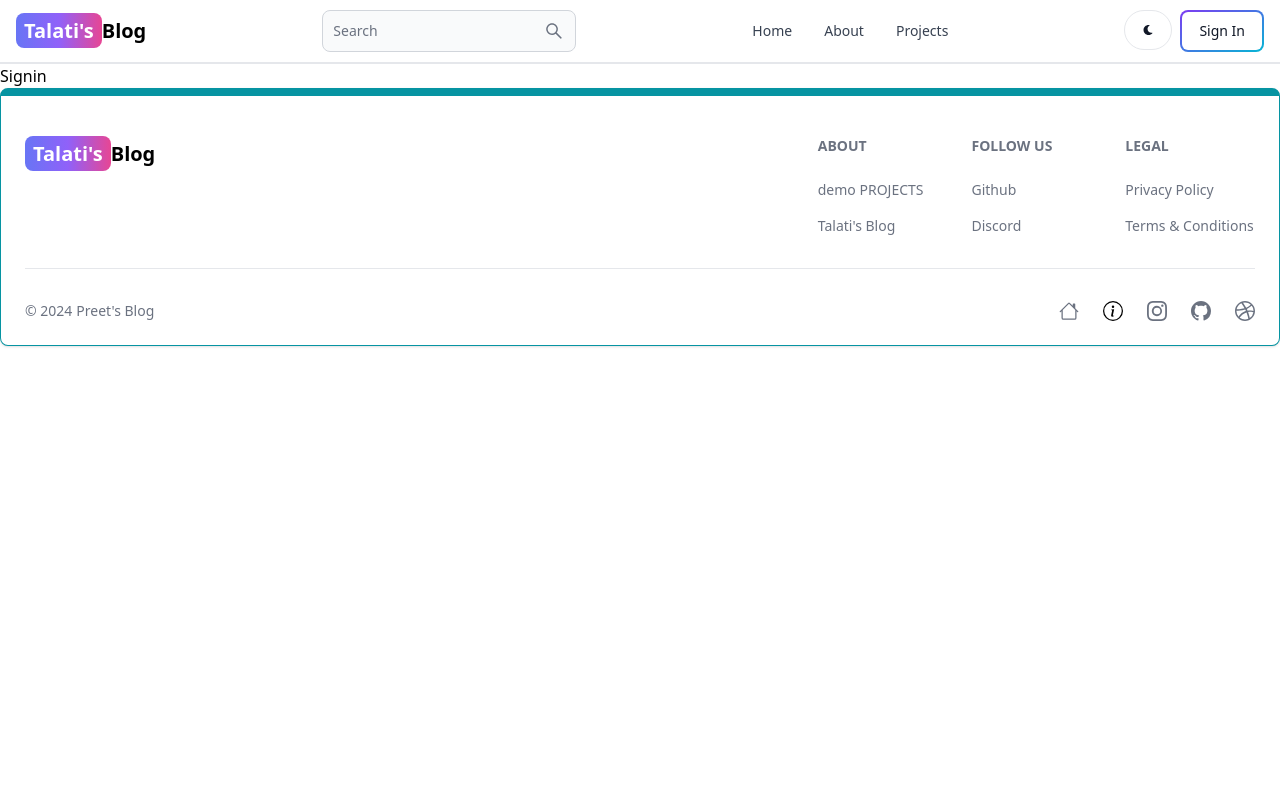
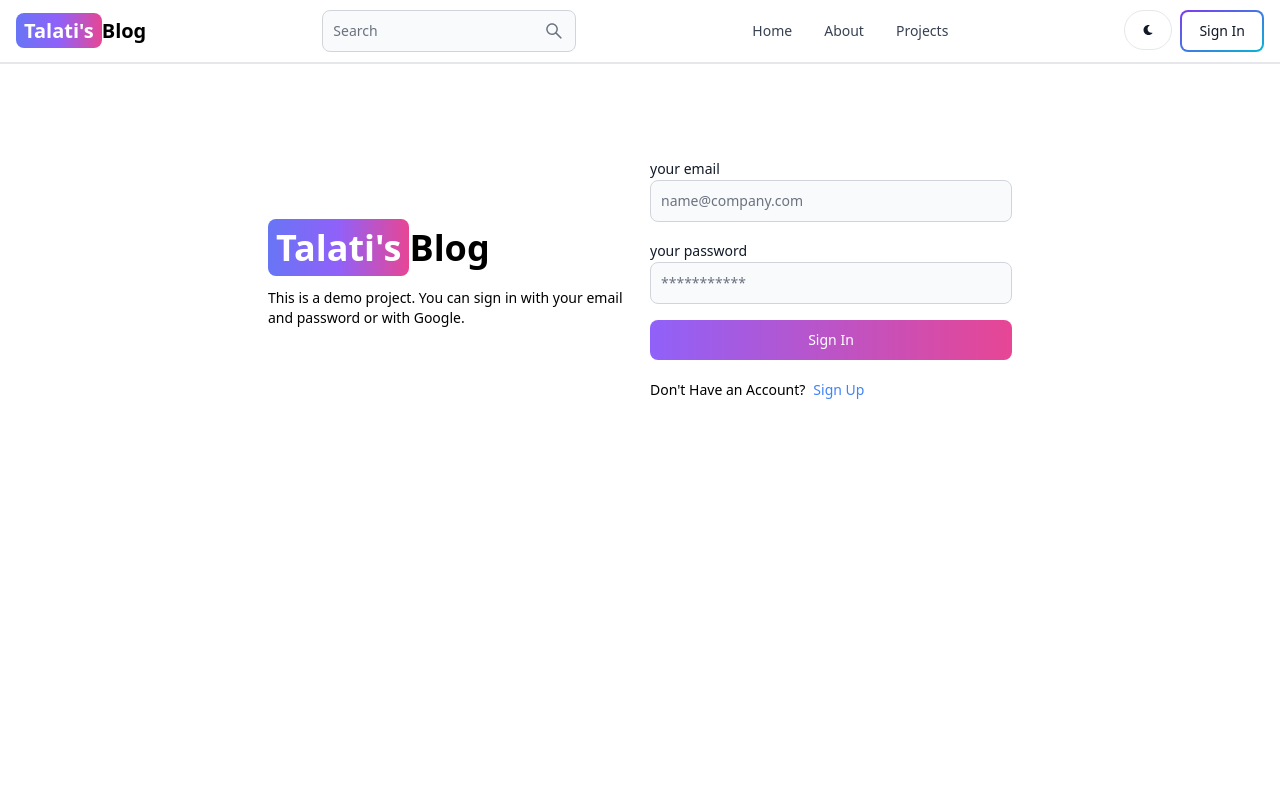
Before and after one commit to Ptalati015/MernBlog, a React (Vite) app in the folder client/: page /Sign-in in a window 1280 px wide. Shown: the top 800 px of the page. Built offline with nearby package versions, Linux system fonts and the light colour scheme.

Commit message:
sign-in page UI

```diff
--- a/client/src/pages/Signin.jsx
+++ b/client/src/pages/Signin.jsx
@@ -1,7 +1,114 @@
-import React from 'react'
+import React from "react";
+import { Link, useNavigate } from "react-router-dom";
+import { Alert, Button, Label, Spinner, TextInput } from "flowbite-react";
+export default function SignIn() {
+  const [formData, setFormData] = React.useState({});
+  const [errormessage, setErrorMessage] = React.useState(null);
+  const [loading, setLoading] = React.useState(false);
 
-export default function Signin() {
+  const navigate = useNavigate();
+
+  const handleChange = (e) => {
+    setFormData({ ...formData, [e.target.id]: e.target.value.trim() });
+  };
+
+  const handleSubmit = async (e) => {
+    e.preventDefault();
+    if (!formData.email || !formData.password) {
+      return setErrorMessage("All fields are required");
+    }
+    try {
+      setLoading(true);
+      setErrorMessage(null);
+      const res = await fetch("api/auth/signin", {
+        method: "POST",
+        headers: {
+          "Content-Type": "application/json",
+        },
+        body: JSON.stringify(formData),
+      });
+
+      const data = await res.json();
+      if(data.success===false){
+        return setErrorMessage(data.message)
+
+      }
+      setLoading(false);
+      if (res.ok) {
+        navigate("/");
+      }
+    } catch (error) {
+      setErrorMessage(error.message);
+      setLoading(false);
+    }
+  };
+
   return (
-    <div>Signin</div>
-  )
+    <div className="min-h-screen mt-20">
+      <div className="flex p-3 max-w-3xl mx-auto  flex-col md:flex-row md:items-center gap-5">
+        {/* left side */}
+        <div className="flex-1">
+          <Link to="/" className=" font-bold dark:text-white text-4xl">
+            <span className=" px-2 py-1 bg-gradient-to-r from-indigo-500 via-purple-500 to-pink-500 rounded-lg text-white">
+              Talati's
+            </span>
+            Blog
+          </Link>
+          <p className="text-sm mt-5">
+            This is a demo project. You can sign in with your email and password
+            or with Google.
+          </p>
+        </div>
+
+        {/*  right side*/}
+
+        <div className="flex-1">
+          <form className="flex flex-col gap-4" onSubmit={handleSubmit}>
+
+            <div>
+              <Label value="your email"></Label>
+              <TextInput
+                type="email"
+                placeholder="name@company.com"
+                id="email"
+                onChange={handleChange}
+              ></TextInput>
+            </div>
+            <div>
+              <Label value="your password"></Label>
+              <TextInput
+                type="password"
+                placeholder="***********"
+                id="password"
+                onChange={handleChange}
+              ></TextInput>
+            </div>
+            <Button gradientDuoTone={"purpleToPink"} type="submit" disabled={loading}>
+
+              {loading ?(
+                <>
+                <Spinner size = 'sm'>
+                  <span className="pl-3">Loading...</span>
+                </Spinner>
+                </>
+              ) : 'Sign In'}
+            </Button>
+          </form>
+          <div className="flex gap-2 text-sm mt-5">
+            <span>Don't Have an Account?</span>
+            <Link to="/sign-up" className="text-blue-500">
+              Sign Up
+            </Link>
+          </div>
+          {
+             errormessage && (
+              <Alert className="mt-5" color = 'failure'>
+                {errormessage}
+              </Alert>
+             )
+          }
+        </div>
+      </div>
+    </div>
+  );
 }
```
Also changed, not shown: 1 other file (tests, documents, lock files or other folders).
